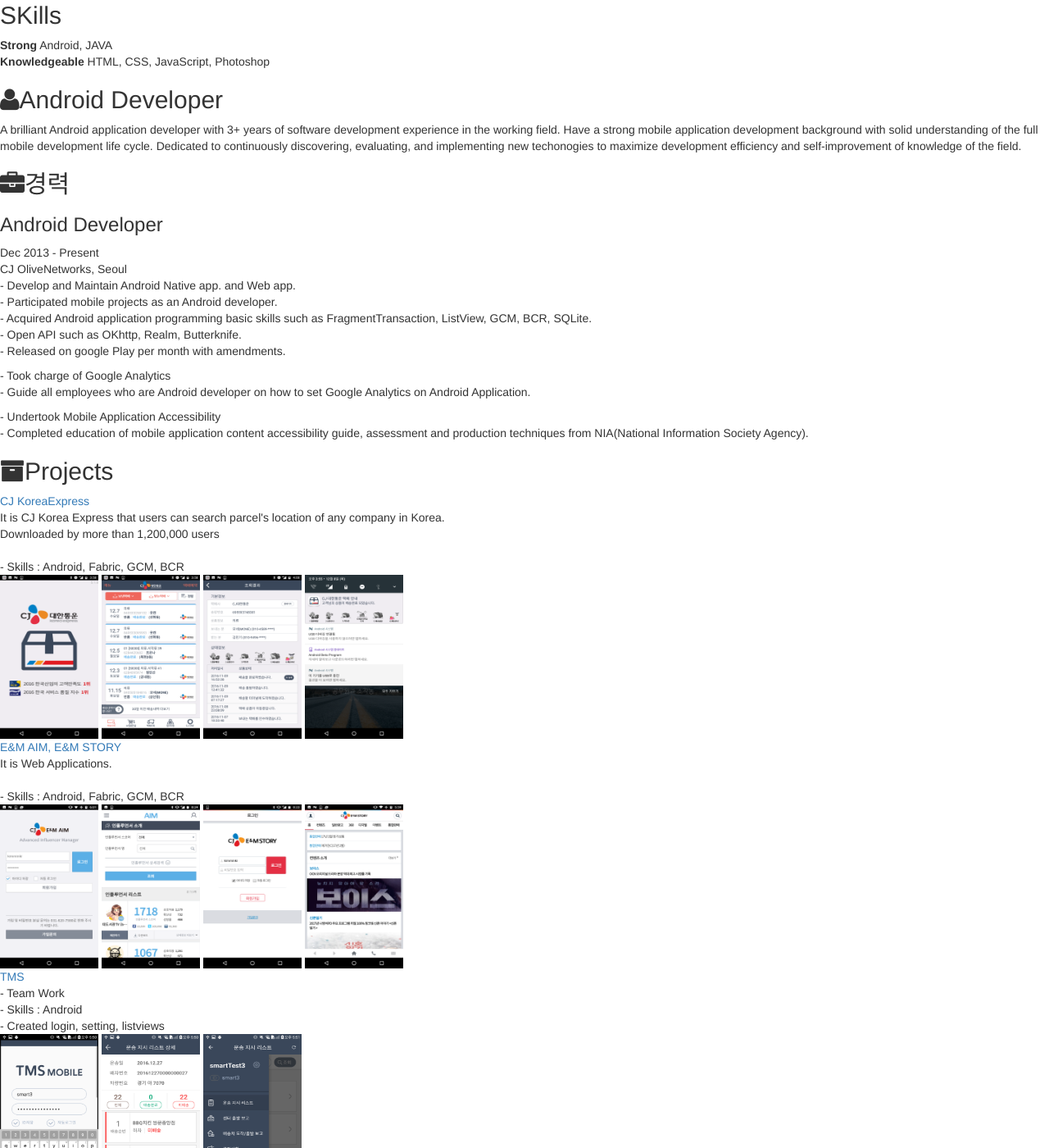
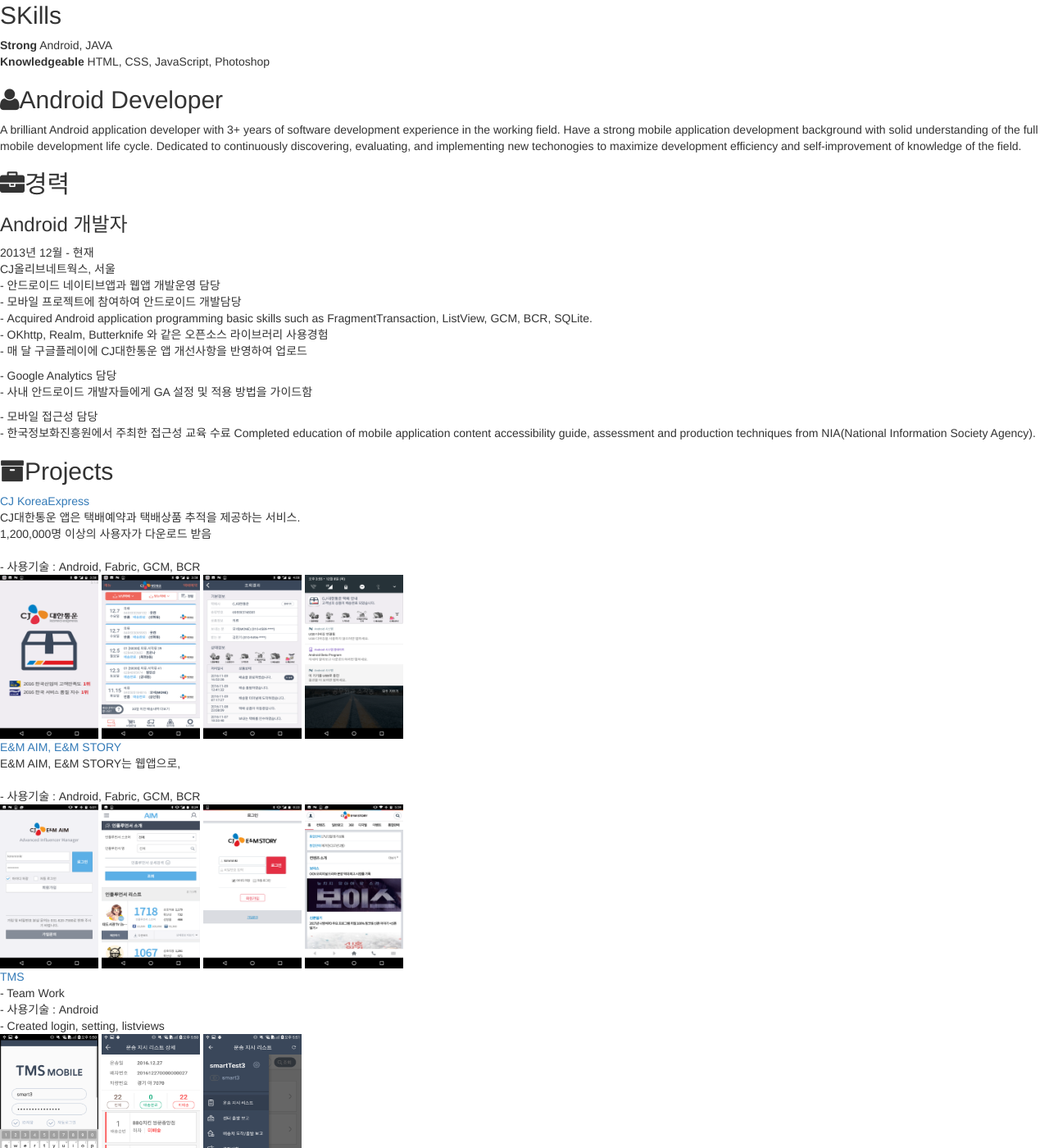
Before and after one commit to kimminkiki/kimminkiki.github.io, a Jekyll site: the page built from ko/index.html, in a window 1280 px wide and 1400 px high, scrolled down 1077 px. Shown: the whole window at 82% size. Built offline with Jekyll 4.4.1, drawn with Linux system fonts in a browser that asks for light colours; some of the changed text lies outside the part shown.

Commit message:
update korean version

```diff
--- a/_includes/footer.html
+++ b/_includes/footer.html
@@ -1,6 +1,6 @@
     <footer class="footer">
         <div class="text-center">
                 <!--/* This template is released under the Creative Commons Attribution 3.0 License. Please keep the attribution link below when using for your own project. Thank you for your support. :) If you'd like to use the template without the attribution, you can check out other license options via our website: themes.3rdwavemedia.com */-->
-                <small class="copyright">Designed with <i class="fa fa-heart"></i>Xiaoying Riley</a> for developers</small>
+                <small class="copyright">Thank you for reading <i class="fa fa-heart"></i></small>
         </div><!--//container-->
     </footer><!--//footer-->
--- a/_includes/projects.html
+++ b/_includes/projects.html
@@ -24,8 +24,7 @@
                  <div class="item">
                     <span class="project-title"><a href="#" target="_blank">TMS</a></span><span class="project-tagline"><br> - Team Work<br> - Skills : Android <br> - Created login, setting <br>
                     <img src ="assets/images/tms01.png" width="120" height="200">
-                    <img src ="assets/images/tms02.png" width="120" height="200">
-                    <img src ="assets/images/tms03.png" width="120" height="200"></span>
+                    <img src ="assets/images/tms02.png" width="120" height="200"></span>
                 </div><!--//item-->
 
 
--- a/ko/_includes/experience.html
+++ b/ko/_includes/experience.html
@@ -4,22 +4,25 @@
                 <div class="item">
                     <div class="meta">
                         <div class="upper-row">
-                            <h3 class="job-title">Android Developer</h3>
-                            <div class="time">Dec 2013 - Present</div>
+                            <h3 class="job-title">Android 개발자</h3>
+                            <div class="time">2013년 12월 - 현재</div>
                         </div><!--//upper-row-->
-                        <div class="company">CJ OliveNetworks, Seoul</div>
+                        <div class="company">CJ올리브네트웍스, 서울</div>
                     </div><!--//meta-->
                     <div class="details">
-                        <p>- Develop and Maintain Android Native app. and Web app.
-                        <br>- Participated mobile projects as an Android developer.
+                        <p>- 안드로이드 네이티브앱과 웹앱 개발운영 담당
+                        <br>- 모바일 프로젝트에 참여하여 안드로이드 개발담당
                         <br>- Acquired Android application programming basic skills such as FragmentTransaction, ListView, GCM, BCR, SQLite.
-                        <br>- Open API such as OKhttp, Realm, Butterknife.
-                        <br>- Released on google Play per month with amendments.<br></p>
+                        <br>- OKhttp, Realm, Butterknife 와 같은 오픈소스 라이브러리 사용경험
+                        <br>- 매 달 구글플레이에 CJ대한통운 앱 개선사항을 반영하여 업로드<br></p>
 
 
-                        <p>- Took charge of Google Analytics<br>- Guide all employees who are Android developer on how to set Google Analytics on Android Application.</p>
+                        <p>- Google Analytics 담당
+                        <br>- 사내 안드로이드 개발자들에게 GA 설정 및 적용 방법을 가이드함
+                        </p>
 
-                        <p>- Undertook Mobile Application Accessibility<br>- Completed education of mobile application content accessibility guide, assessment and production techniques from NIA(National Information Society Agency).</p>
+                        <p>- 모바일 접근성 담당<br>- 한국정보화진흥원에서 주최한 접근성 교육 수료
+                        Completed education of mobile application content accessibility guide, assessment and production techniques from NIA(National Information Society Agency).</p>
 
                     </div><!--//details-->
 
--- a/ko/_includes/projects.html
+++ b/ko/_includes/projects.html
@@ -4,8 +4,8 @@
                 </div><!--//intro-->
                 <div class="item">
                     <span class="project-title"><a href="https://play.google.com/store/apps/details?id=com.cjkoreaexpress&hl=ko" target="_blank">CJ KoreaExpress</a></span>
-                    <span class="project-tagline"> <br>It is CJ Korea Express that users can search parcel's location of any company in Korea.<br>
-                    Downloaded by more than 1,200,000 users<br><br> - Skills : Android, Fabric, GCM, BCR <br>
+                    <span class="project-tagline"> <br>CJ대한통운 앱은 택배예약과 택배상품 추적을 제공하는 서비스. <br>
+                    1,200,000명 이상의 사용자가 다운로드 받음<br><br> - 사용기술 : Android, Fabric, GCM, BCR <br>
                     <img src ="assets/images/cjkoreaexpress01.png" width="120" height="200">
                     <img src ="assets/images/cjkoreaexpress02.png" width="120" height="200">
                     <img src ="assets/images/cjkoreaexpress03.png" width="120" height="200">
@@ -13,8 +13,8 @@
                 </div><!--//item-->
                 <div class="item">
                     <span class="project-title"><a href="#" target="_blank">E&M AIM, E&M STORY</a></span>
-                    <span class="project-tagline"> <br>It is Web Applications.<br>
-                    <br> - Skills : Android, Fabric, GCM, BCR <br>
+                    <span class="project-tagline"> <br>E&M AIM, E&M STORY는 웹앱으로, <br>
+                    <br> - 사용기술 : Android, Fabric, GCM, BCR <br>
                     <img src ="assets/images/aim01.png" width="120" height="200">
                     <img src ="assets/images/aim02.png" width="120" height="200">
                     <img src ="assets/images/story01.png" width="120" height="200">
@@ -22,7 +22,7 @@
                 </div><!--//item-->
 
                  <div class="item">
-                    <span class="project-title"><a href="#" target="_blank">TMS</a></span><span class="project-tagline"><br> - Team Work<br> - Skills : Android <br> - Created login, setting, listviews <br>
+                    <span class="project-title"><a href="#" target="_blank">TMS</a></span><span class="project-tagline"><br> - Team Work<br> - 사용기술 : Android <br> - Created login, setting, listviews <br>
                     <img src ="assets/images/tms01.png" width="120" height="200">
                     <img src ="assets/images/tms02.png" width="120" height="200">
                     <img src ="assets/images/tms03.png" width="120" height="200"></span>
@@ -31,7 +31,7 @@
 
                 <div class="item">
                     <span class="project-title"><a href="#" target="_blank">Mobile SDK Library</a></span>
-                    <span class="project-tagline"><br>It is Mobile Library for using in mobile projects.<br>Awarded Technical Innovation in the company<br>- Team Work<br>- Skills : Android, Realm, Glide, Naver Map API, Google Map API. <br>- Developed Database Helper, Image Manager and Map Helper</span>
+                    <span class="project-tagline"><br>Mobile Library는 사내 모바일 라이브러리로, 모바일 프로젝트 사용 용도로 개발됨<br>사내 기술혁신 상 수상<br>- 팀 프로젝트<br>- 사용기술 : Android, Realm, Glide, Naver Map API, Google Map API. <br>- 맡은 부분 : Database Helper, Image Manager, Map Helper</span>
                 </div><!--//item-->
 
                 <div class="item">
@@ -41,14 +41,14 @@
 
                 <div class="item">
                     <span class="project-title"><a href="#" target="_blank">Weather</a></span>
-                    <span class="project-tagline"><br>Simple weather application.<br> - Solo work.<br> - Skills : Android, OKhttp, Butterknife, Firebase Storage, apixu weather API </span>
+                    <span class="project-tagline"><br>Simple weather application.<br> - Solo work.<br> - 사용기술 : Android, OKhttp, Butterknife, Firebase Storage, apixu weather API </span>
                 </div><!--//item-->
                 <div class="item">
                     <span class="project-title"><a href="#" target="_blank">Colorgram</a></span> <span class="project-tagline"><br> Record your happiness everyday.<br> - Solo work. Android, Realm, Butterknife. </span>
                 </div><!--//item-->
 
                 <div class="item">
-                    <span class="project-title"><a href="#" target="_blank">Crash Reporter</a></span> <span class="project-tagline"><br>It is Crash Reporter that enable to get all error messages from other applications that the company managed.<br> - Solo work<br> - Skills : Android, UrQA, http-client networking, JSON parsing<br>
+                    <span class="project-title"><a href="#" target="_blank">Crash Reporter</a></span> <span class="project-tagline"><br>It is Crash Reporter that enable to get all error messages from other applications that the company managed.<br> - Solo work<br> - 사용기술 : Android, UrQA, http-client networking, JSON parsing<br>
                     <video src = "assets/video/reporter.mp4" width="240" height="200"></span>
                 </div><!--//item-->
                 <div class="item">
--- a/ko/_includes/sidebar.html
+++ b/ko/_includes/sidebar.html
@@ -14,31 +14,31 @@
                    {% if site.email %}
                     <li class="email"><i class="fa fa-envelope"></i><a href="mailto: {{site.email}}">{{site.email}}</a></li>
                     {% else %}
-                    <li class="email"><i class="fa fa-envelope"></i><a href="mailto:alan.doe@website.com">alan.doe@website.com</a></li>
+                    <li class="email"><i class="fa fa-envelope"></i><a href="mailto:kimminkiki@gmail.com">kimminkiki@gmail.com</a></li>
                     {% endif %}
 
                     {% if site.phone %}
                     <li class="phone"><i class="fa fa-phone"></i><a href="tel:{{site.phone}}">{{site.phone}}</a></li>
                     {% else %}
-                    <li class="phone"><i class="fa fa-phone"></i><a href="tel:012 345 6789">012 345 6789</a></li>
+                    <li class="phone"><i class="fa fa-phone"></i><a href="tel:010 9496 3213">010 9496 3213</a></li>
                     {% endif %}
 
                     {% if site.website %}
                     <li class="website"><i class="fa fa-globe"></i><a href="http://{{site.website}}" target="_blank">{{site.website}}</a></li>
                     {% else %}
-                    <li class="website"><i class="fa fa-globe"></i><a href="http://blog.webjeda.com" target="_blank">blog.webjeda.com</a></li>
+                    <li class="website"><i class="fa fa-globe"></i><a href="http://kimminkiki.blogspot.kr/" target="_blank">kimminkiki.blogspot.kr/</a></li>
                     {% endif %}
 
                     {% if site.linkedin %}
                     <li class="linkedin"><i class="fa fa-linkedin"></i><a href="https://in.linkedin.com/in/{{site.linkedin}}" target="_blank">linkedin.com/in/{{site.linkedin}}</a></li>
                     {% else %}
-                    <li class="linkedin"><i class="fa fa-linkedin"></i><a href="https://in.linkedin.com/in/sharath-kumar-87669956" target="_blank">linkedin.com/in/sharathdt</a></li>
+                    <li class="linkedin"><i class="fa fa-linkedin"></i><a href="https://in.linkedin.com/in/minki-kim-15532397b" target="_blank">linkedin.com/in/minki-kim-15532397b</a></li>
                     {% endif %}
 
                     {% if site.github %}
                     <li class="github"><i class="fa fa-github"></i><a href="http://github.com/{{site.github}}" target="_blank">github.com/{{site.github}}</a></li>
                     {% else %}
-                    <li class="github"><i class="fa fa-github"></i><a href="http://github.com/sharu725" target="_blank">github.com/sharu725</a></li>
+                    <li class="github"><i class="fa fa-github"></i><a href="http://github.com/kimminkiki" target="_blank">github.com/kimminkiki</a></li>
                     {% endif %}
 
 
```
Also changed, not shown: 2 other files.
